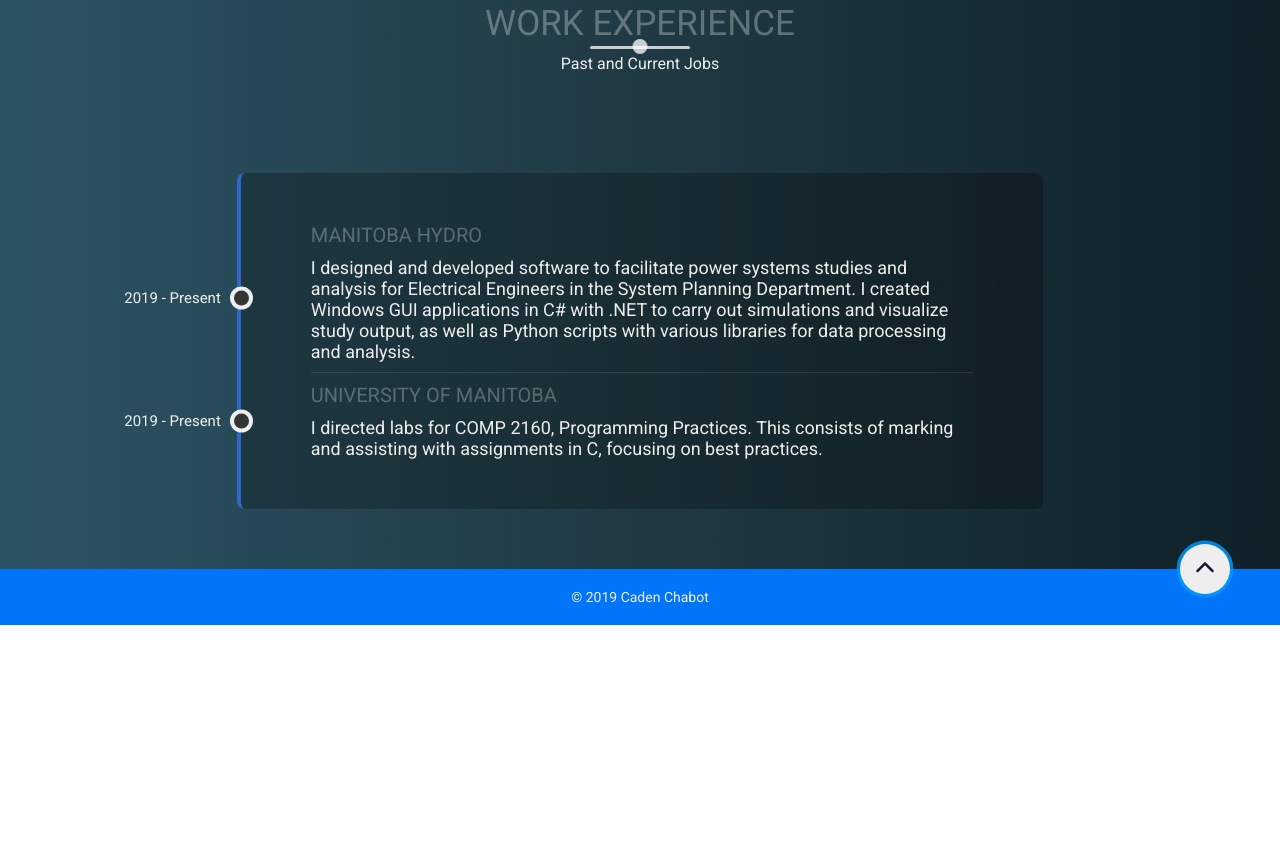
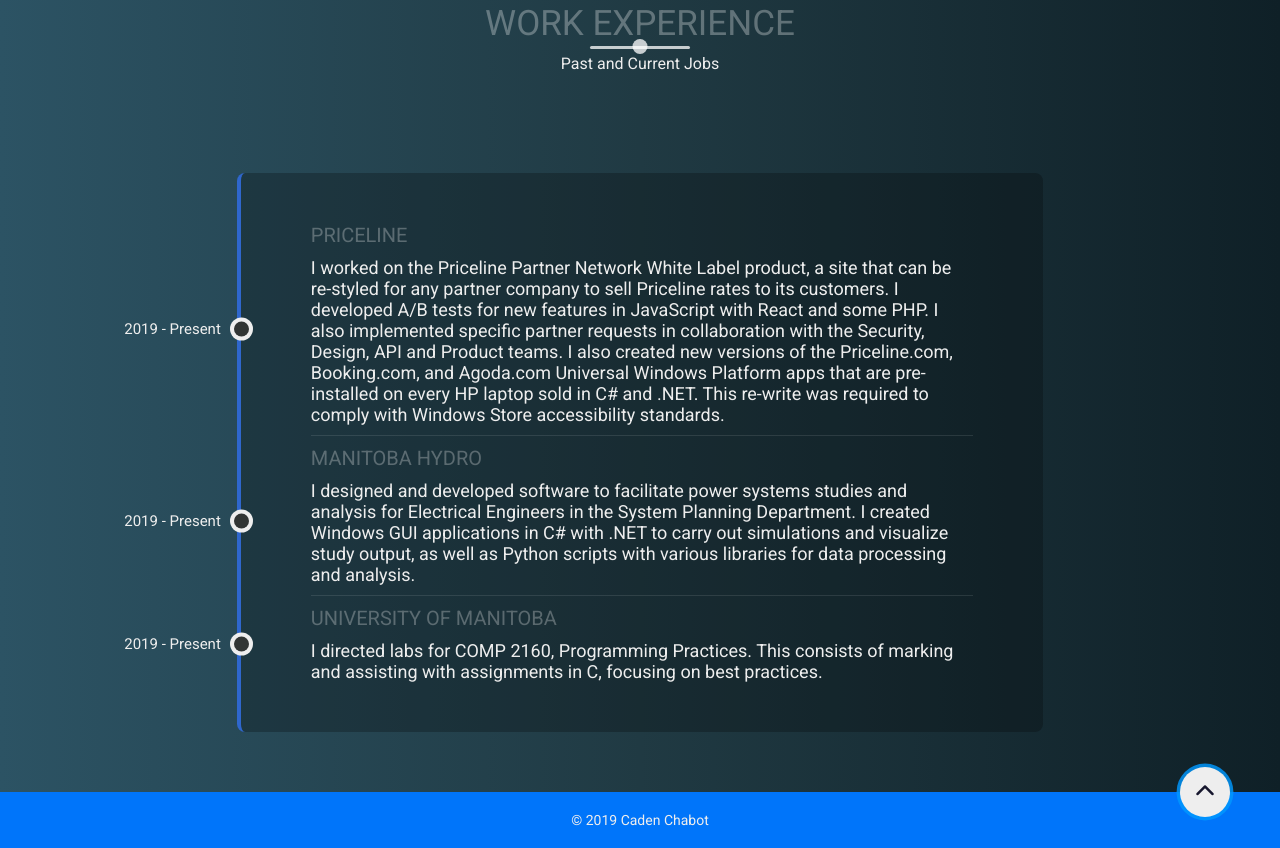
Before and after one commit to cadenchabot/cadenchabot.github.io, a plain HTML site: page index.html in a window 1280 px wide. Shown: the part 2762-3610 px from the top of the page. Before the commit the page ends 3387 px from the top, so only its background shows below. Drawn offline with nearby package versions, Linux system fonts and the light colour scheme.

Commit message:
Added Priceline experience

```diff
--- a/index.html
+++ b/index.html
@@ -142,6 +142,17 @@
             </div>
             <div class="timeline" data-aos="fade-down" data-aos-delay="300">
                 <ul>
+                    <!--Priceline-->
+                    <li class="date" data-date="2019 - Present">
+                        <h1>Priceline</h1>
+                        <p>
+                            I worked on the Priceline Partner Network White Label product, a site that can be re-styled for any partner company to sell Priceline rates to its customers.
+                            I developed A/B tests for new features in JavaScript with React and some PHP.
+                            I also implemented specific partner requests in collaboration with the Security, Design, API and Product teams.
+                            I also created new versions of the Priceline.com, Booking.com, and Agoda.com Universal Windows Platform apps that are pre-installed on every HP laptop sold in C# and .NET.
+                            This re-write was required to comply with Windows Store accessibility standards.
+                        </p>
+                    </li>
                     <!--Hydro-->
                     <li class="date" data-date="2019 - Present">
                         <h1>Manitoba Hydro</h1>
@@ -159,7 +170,7 @@
                                     I directed labs for COMP 2160, Programming Practices.
                                     This consists of marking and assisting with assignments in C, focusing on best practices.
                             </p>
-                        </li>
+                     </li>
                 </ul>
             </div>
         </div>
```
